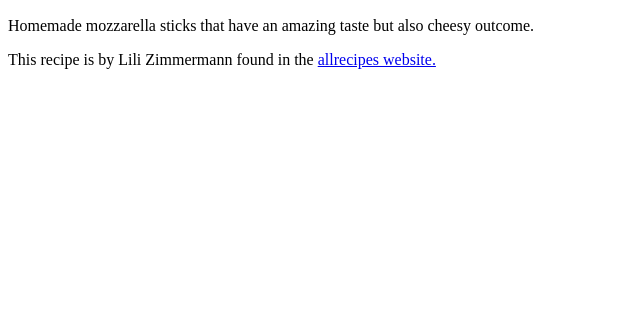
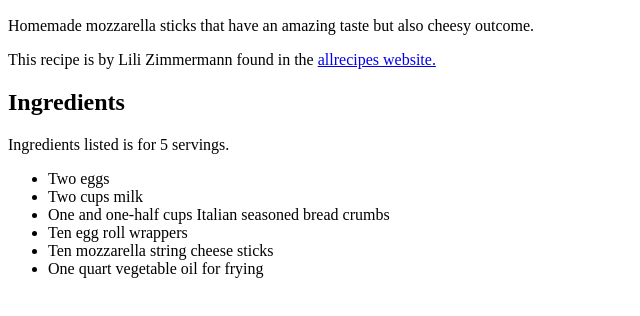
Before and after one commit to Airiseru/odin-recipes, a plain HTML site: page recipes/mozzarella-sticks.html in a window 1280 px wide. Shown: the part 434-750 px from the top of the page, without its empty margins (0-640 px from the left). Drawn offline with Linux system fonts and the light colour scheme.

Commit message:
Add ingredients to mozzarella sticks page

```diff
--- a/recipes/mozzarella-sticks.html
+++ b/recipes/mozzarella-sticks.html
@@ -12,5 +12,16 @@
         <h2>Description</h2>
         <p>Homemade mozzarella sticks that have an amazing taste but also cheesy outcome.</p>
         <p>This recipe is by Lili Zimmermann found in the <a href="https://www.allrecipes.com/recipe/214159/homemade-mozzarella-sticks/">allrecipes website.</a></p>
+
+        <h2>Ingredients</h2>
+        <p>Ingredients listed is for 5 servings.</p>
+        <ul>
+            <li>Two eggs</li>
+            <li>Two cups milk</li>
+            <li>One and one-half cups Italian seasoned bread crumbs</li>
+            <li>Ten egg roll wrappers</li>
+            <li>Ten mozzarella string cheese sticks</li>
+            <li>One quart vegetable oil for frying</li>
+        </ul>
     </body>
 </html>
```
